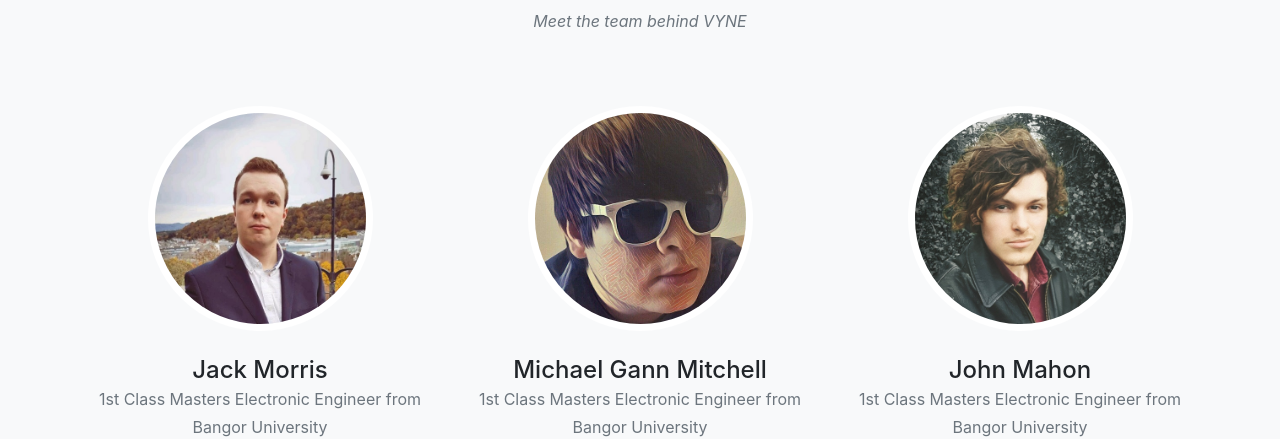
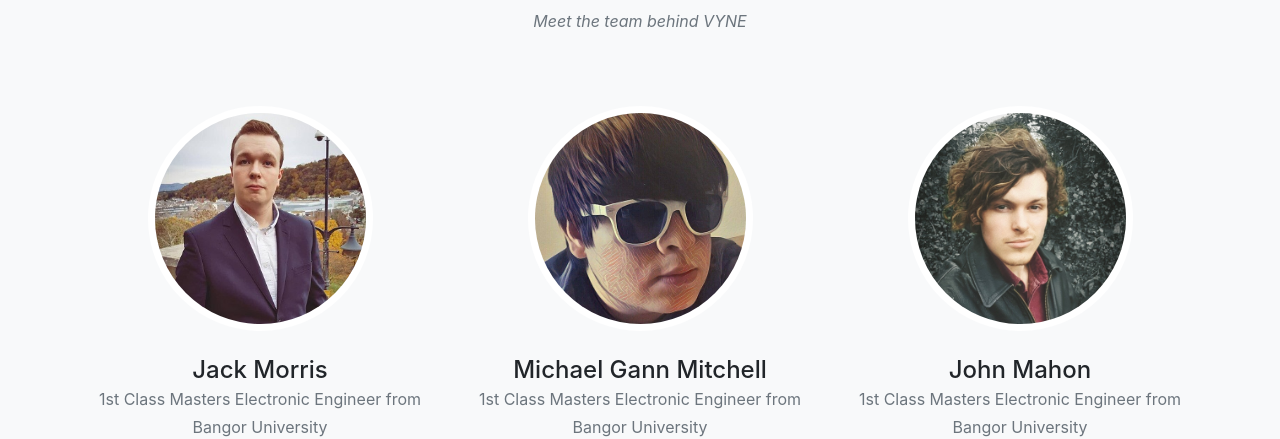
Before and after one commit to vynesupply/testsite, a website with bundled scripts: page website_vynesupply/index.html in a window 1280 px wide. Shown: the part 5126-5565 px from the top of the page. Built offline with nearby package versions, Linux system fonts and the light colour scheme; files whose address does not match are found by name; a web font is replaced by a local one.

Commit message:
jack photo fix

```diff
--- a/website_vynesupply/index.html
+++ b/website_vynesupply/index.html
@@ -304,7 +304,7 @@
         <div class="row">
           <div class="col-sm-4">
             <div class="team-member">
-              <img class="mx-auto rounded-circle" src="img/team/jack2.jpg" alt="">
+              <img class="mx-auto rounded-circle" src="img/team/jack3.jpg" alt="">
               <h4>Jack Morris</h4>
               <p class="text-muted">1st Class Masters Electronic Engineer from Bangor University</p>
               <ul class="list-inline social-buttons">
```
Also changed, not shown: website_vynesupply/img/team/jack.jpg (added), website_vynesupply/img/team/jack3.jpg (added).
